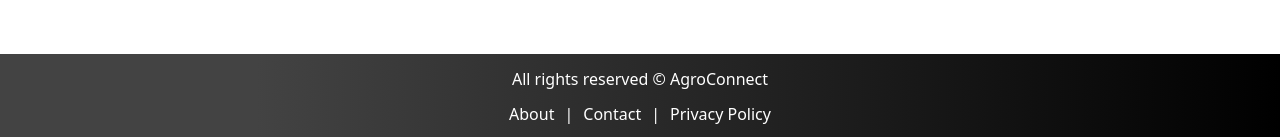
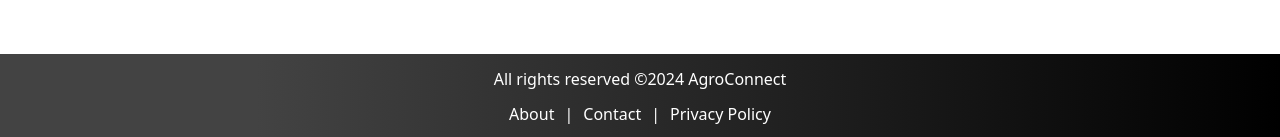
Before and after one commit to PiyushSelotkar1/AgroConnect-Frontend, a React (Create React App) app: page / in a window 1280 px wide. Shown: the part 665-802 px from the top of the page. Built offline with nearby package versions, Linux system fonts and the light colour scheme; no server answers.

Commit message:
Update Footer.js

```diff
--- a/src/components/Layout/Footer.js
+++ b/src/components/Layout/Footer.js
@@ -3,7 +3,7 @@ import { Link } from 'react-router-dom';
 const Footer = () => {
     return (
         <div className='footer p-3'>
-            <h4 className='text-center'>All rights reserved &copy; AgroConnect </h4>
+            <h4 className='text-center'>All rights reserved &copy;2024 AgroConnect </h4>
             <div className='text-center mt-3'>
                 <Link to="/about">About</Link>
                 |
```
